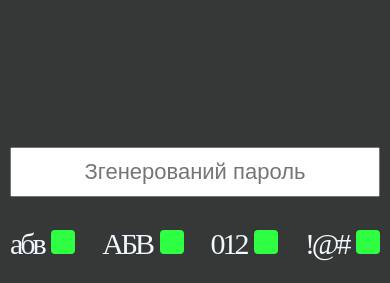
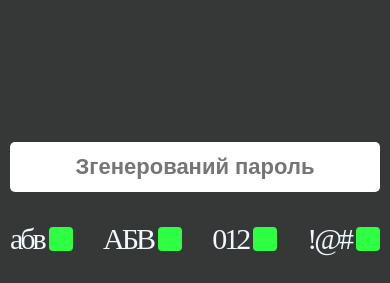
Before and after one commit to PIDLISNYiDMYTRo/PasswordGenerator, a plain HTML site: page index.html in a window 390 px wide. Shown: the part 178-461 px from the top of the page. Drawn offline with Linux system fonts and the light colour scheme.

Commit message:
mobile-res ver.01

```diff
--- a/css/style.css
+++ b/css/style.css
@@ -55,11 +55,14 @@ html, body {
   display: block;
   width: 100%;
   height: 50px;
-  padding: 0 5px;
+  padding: 0 10px;
   text-align: center;
   font-size: 22px;
   overflow-x: auto;
   margin-bottom: 30px;
+  border: none;
+  border-radius: 5px;
+  font-weight: 700;
 }
 
 
@@ -73,8 +76,8 @@ html, body {
   margin-bottom: 30px;
 }
 .list__item {
-  position: relative;
-
+  display: flex;
+  align-items: center;
 }
 .item__container {
   letter-spacing: -3px;
@@ -91,6 +94,7 @@ html, body {
   outline: none;
   cursor: pointer;
   transition: background-color 0.3s ease-in-out, border-color 0.3s ease-in-out;
+  margin-left: 5px;
 }
 .item__checkbox:checked {
 /* background-color: #2196F3; */
@@ -162,5 +166,19 @@ input[type=range]::-webkit-slider-runnable-track  {
   font-size: 22px;
 }
 .bottom__btn_generate {
-  margin-bottom: 20px;
+
 }
+
+.marg {
+  margin-top: 10px;
+}
+
+
+
+
+
+
+
+
+
+/* AAAddd animation copy-button */
--- a/index.html
+++ b/index.html
@@ -19,27 +19,22 @@
         <ul class="body__list">
           <li class="list__item">
             <lable for="include-lowercase" class="item__container">абв</lable>
-            <input id="include-lowercase" class="item__checkbox" type="checkbox" checked>
+            <input class="item__checkbox" id="include-lowercase" type="checkbox" checked>
           </li>
           <li class="list__item">
             <lable for="include-uppercase" class="item__container">АБВ</lable>
-            <input id="include-uppercase" class="item__checkbox" type="checkbox" checked>
+            <input class="item__checkbox" id="include-uppercase" type="checkbox" checked>
           </li>
           <li class="list__item">
             <lable for="include-numbers" class="item__container">012</lable>
-            <input id="include-numbers" class="item__checkbox" type="checkbox" checked>
+            <input class="item__checkbox" id="include-numbers" type="checkbox" checked>
           </li>
           <li class="list__item">
             <lable for="include-symbols" class="item__container">!@#</lable>
-            <input id="include-symbols" class="item__checkbox" type="checkbox" checked>
+            <input class="item__checkbox" id="include-symbols" type="checkbox" checked>
           </li>
         </ul>
-        <!-- <label class="body__password-length" for="password-length">вибрати <input id="password-length" type="range"
-            value="16" min="8" max="64"> довжину</label> -->
-        <!-- <div class="range__container">
-          <input id="password-length" type="range" value="16" min="8" max="64">
-          <span class="range__value" id="password-length-value"></span>
-        </div> -->
+
 
         <div class="body__range_container">
           <p class="range__lable">довжина:<span class="lable__value" id="password-length-value"></span></p>
@@ -50,8 +45,19 @@
       <div class="main__bottom">
         <button id="bottom__button-generate" type="button" class="bottom__btn_generate"
           onclick="updatePassword()">Згенерувати пароль</button>
-        <button id="bottom__button-copy" type="button" class="bottom__btn_copy" onclick="copyPassword()">Скопіювати
-          пароль</button>
+
+        <div class="marg">
+          <button id="bottom__button-copy" type="button" class="bottom__btn_copy" onclick="copyPassword()">Скопіювати
+            пароль</button>
+        </div>
+
+
+
+        <!-- <button id="bottom__button-copy" type="button" class="btn-flip" data-back="Back" data-front="Front"
+          onclick="copyPassword()">Скопіювати
+          пароль</button> -->
+
+
       </div>
     </main>
   </div>
```
Also changed, not shown: index-old.html (+2 -3 lines), js/script.js (+10 -0 lines).
